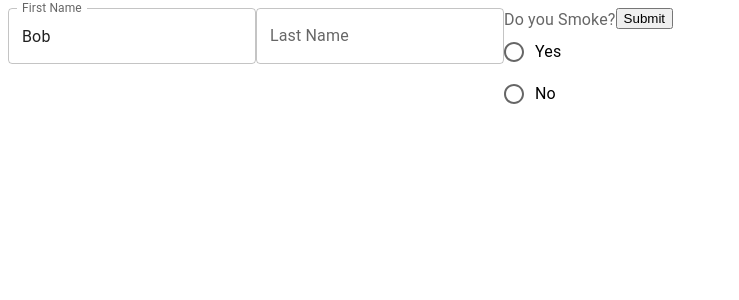
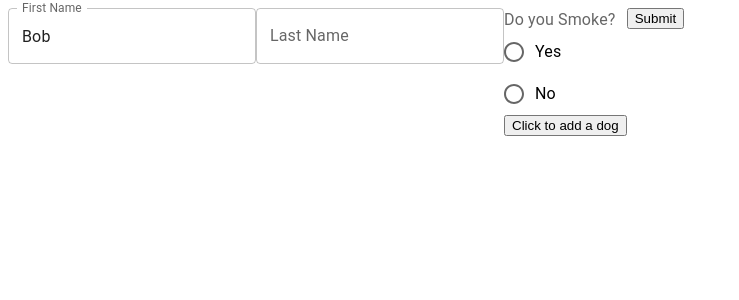
Before and after one commit to kevinyou/rhf-test, a React (Vite) app: page / in a window 1280 px wide. Shown: the top 300 px of the page, without its empty margins (0-739 px from the left). Built offline with nearby package versions, Linux system fonts and the light colour scheme.

Commit message:
Add object and array fields

```diff
--- a/src/App.tsx
+++ b/src/App.tsx
@@ -1,13 +1,18 @@
 import { FormControl, FormControlLabel, FormHelperText, FormLabel, Radio, RadioGroup, TextField } from '@mui/material';
 import { useEffect } from 'react';
-import { Controller, SubmitHandler, useForm } from 'react-hook-form'
+import { Controller, SubmitHandler, useFieldArray, useForm } from 'react-hook-form'
 // import './App.css'
 
 type Foo = {
   firstName: string;
   lastName: string;
-  smoking: 'yes' | 'no';
-  smokingx: 'yes' | 'no';
+  medicalProfile: {
+    smoking: 'yes' | 'no';
+  };
+  pets: {
+    name: string,
+    animal: 'dog';
+  }[];
 }
 
 function App() {
@@ -20,7 +25,14 @@ function App() {
   } = useForm<Foo>({
     defaultValues: {
       firstName: 'Bob',
+      medicalProfile: {},
+      pets: [],
     }
+  });
+
+  const { fields: petFields, append: appendPets } = useFieldArray({
+    control,
+    name: 'pets',
   });
 
   const onSubmit: SubmitHandler<Foo> = (data) => console.log(data);
@@ -42,7 +54,7 @@ function App() {
           <FormControl>
             <FormLabel>Do you Smoke?</FormLabel>
             <Controller
-              name="smoking"
+              name="medicalProfile.smoking"
               control={control}
               rules={{ required: 'This field is required' }}
               render={({ field }) => (
@@ -52,7 +64,18 @@ function App() {
                 </RadioGroup>
               )}
             />
-            {errors.smoking && <FormHelperText>{errors.smoking.message}</FormHelperText>}
+            {errors.medicalProfile?.smoking && <FormHelperText>{errors.medicalProfile.smoking.message}</FormHelperText>}
+            <div>
+              {
+                petFields.map((petField, index) => (
+                  <div>
+                    Pet #{index + 1}
+                    <input key={petField.id} type='text' {...register(`pets.${index}.name`)}/>
+                  </div>
+                ))
+              }
+              <button type='button' onClick={() => appendPets({ name: '', animal: 'dog' })}>Click to add a dog</button>
+            </div>
           </FormControl>
 
           <input type="submit" onClick={handleSubmit(onSubmit)}/>
```
